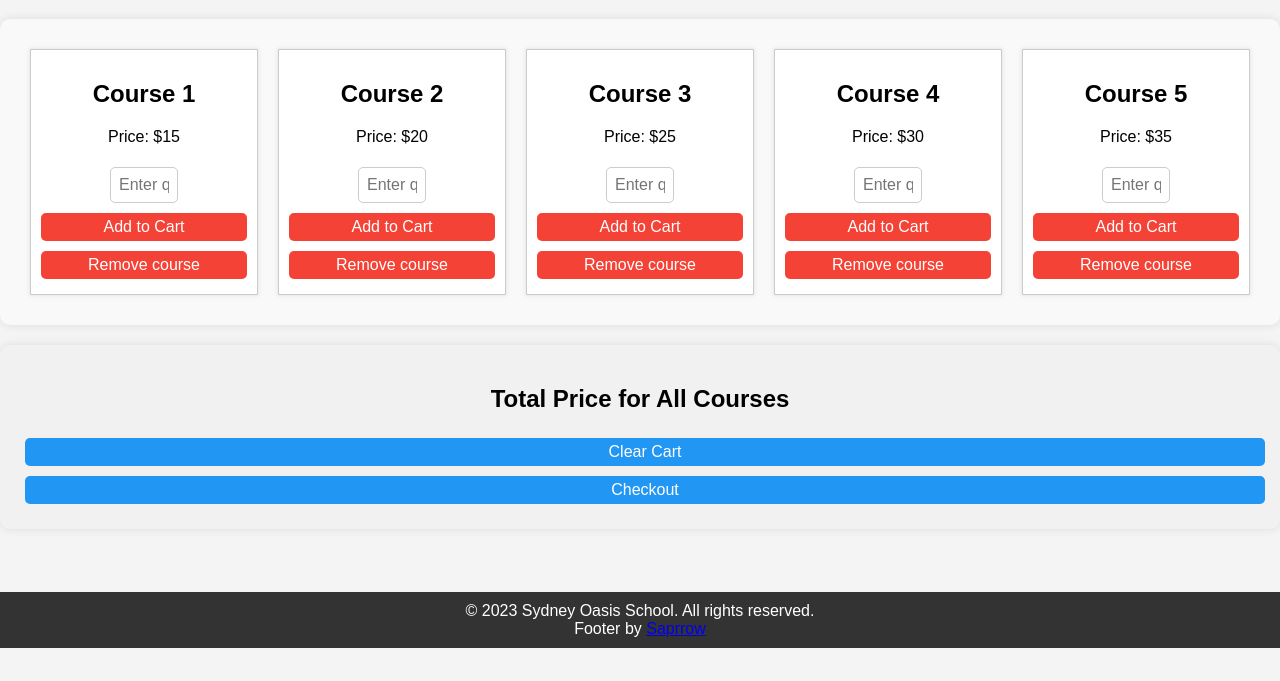
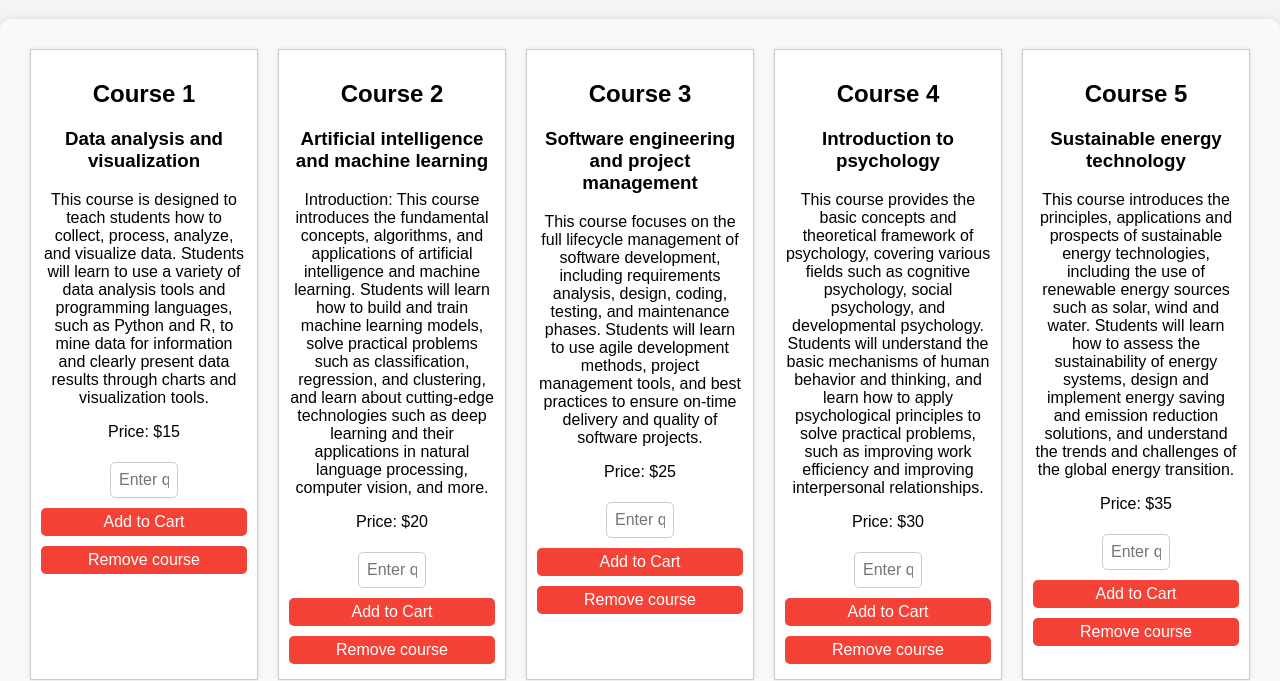
Before and after one commit to jinwangkai/441Sparrow, a plain HTML site: page cart.html in a window 1280 px wide. Shown: the part 152-833 px from the top of the page. Before the commit the page ends 800 px from the top, so only its background shows below. Drawn offline with Linux system fonts and the light colour scheme; sample sign-in values are in the browser's storage.

Commit message:
Update cart.html

```diff
--- a/cart.html
+++ b/cart.html
@@ -31,6 +31,8 @@
 <section class="course-section">
     <div class="course">
         <h2>Course 1</h2>
+        <h3>Data analysis and visualization</h3>
+        <p>This course is designed to teach students how to collect, process, analyze, and visualize data. Students will learn to use a variety of data analysis tools and programming languages, such as Python and R, to mine data for information and clearly present data results through charts and visualization tools.</p>
         <p>Price: $15</p>
         <input type="text" placeholder="Enter quantity">
         <button>Add to Cart</button>
@@ -38,6 +40,8 @@
     </div>
     <div class="course">
         <h2>Course 2</h2>
+        <h3>Artificial intelligence and machine learning</h3>
+        <p>Introduction: This course introduces the fundamental concepts, algorithms, and applications of artificial intelligence and machine learning. Students will learn how to build and train machine learning models, solve practical problems such as classification, regression, and clustering, and learn about cutting-edge technologies such as deep learning and their applications in natural language processing, computer vision, and more.</p>
         <p>Price: $20</p>
         <input type="text" placeholder="Enter quantity">
         <button>Add to Cart</button>
@@ -45,6 +49,8 @@
     </div>
     <div class="course">
         <h2>Course 3</h2>
+        <h3>Software engineering and project management</h3>
+        <p>This course focuses on the full lifecycle management of software development, including requirements analysis, design, coding, testing, and maintenance phases. Students will learn to use agile development methods, project management tools, and best practices to ensure on-time delivery and quality of software projects.</p>
         <p>Price: $25</p>
         <input type="text" placeholder="Enter quantity">
         <button>Add to Cart</button>
@@ -52,6 +58,8 @@
     </div>
     <div class="course">
         <h2>Course 4</h2>
+        <h3>Introduction to psychology</h3>
+        <p>This course provides the basic concepts and theoretical framework of psychology, covering various fields such as cognitive psychology, social psychology, and developmental psychology. Students will understand the basic mechanisms of human behavior and thinking, and learn how to apply psychological principles to solve practical problems, such as improving work efficiency and improving interpersonal relationships.</p>
         <p>Price: $30</p>
         <input type="text" placeholder="Enter quantity">
         <button>Add to Cart</button>
@@ -59,6 +67,8 @@
     </div>
     <div class="course">
         <h2>Course 5</h2>
+        <h3>Sustainable energy technology</h3>
+        <p>This course introduces the principles, applications and prospects of sustainable energy technologies, including the use of renewable energy sources such as solar, wind and water. Students will learn how to assess the sustainability of energy systems, design and implement energy saving and emission reduction solutions, and understand the trends and challenges of the global energy transition.</p>
         <p>Price: $35</p>
         <input type="text" placeholder="Enter quantity">
         <button>Add to Cart</button>
```
